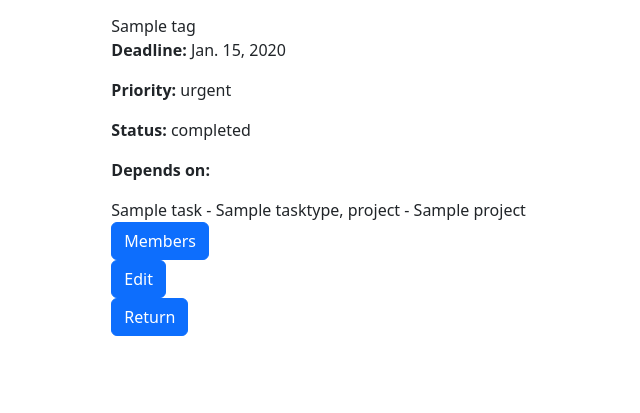
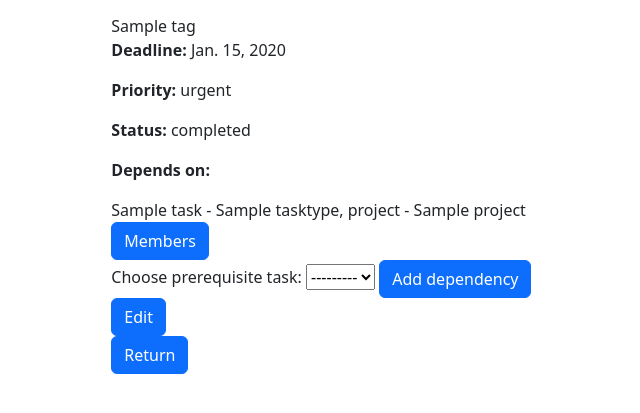
Before and after one commit to 20jofi00/floworbit-task-manager, a Django app: page /tasks/1/1/ in a window 1280 px wide. Shown: the part 262-675 px from the top of the page, without its empty margins (114-754 px from the left). Run offline with Django 5.2, Linux system fonts and the light colour scheme; a user stored in the database is signed in; tables that the repository leaves empty hold one stand-in row (values such as "Sample post").

Commit message:
add dependency form to task detail page

```diff
--- a/templates/tasks/task_detail.html
+++ b/templates/tasks/task_detail.html
@@ -31,6 +31,27 @@
     <input class="btn btn-primary" type="submit" value="Members">
   </form>
 
+  <form action="{% url 'tasks:task-add-dependency' project_pk=task.project.id pk=task.id %}" method="post">
+    {% csrf_token %}
+    <label>Choose prerequisite task:</label>
+    {% if dependency_form.non_field_errors %}
+        <div class="alert alert-danger">
+            {% for error in dependency_form.non_field_errors %}
+                <p>{{ error }}</p>
+            {% endfor %}
+        </div>
+    {% endif %}
+    {{ dependency_form.prerequisite_task }}
+    {% if dependency_form.prerequisite_task.errors %}
+      <div class="text-danger mt-1">
+          {% for error in dependency_form.prerequisite_task.errors %}
+              <small>{{ error }}</small>
+          {% endfor %}
+      </div>
+    {% endif %}
+    <input class="btn btn-primary" type="submit" value="Add dependency">
+  </form>
+
   <form action="{% url 'tasks:task-update' project_pk=task.project.id pk=task.id %}" method="get">
     <input class="btn btn-primary" type="submit" value="Edit">
   </form>
```
